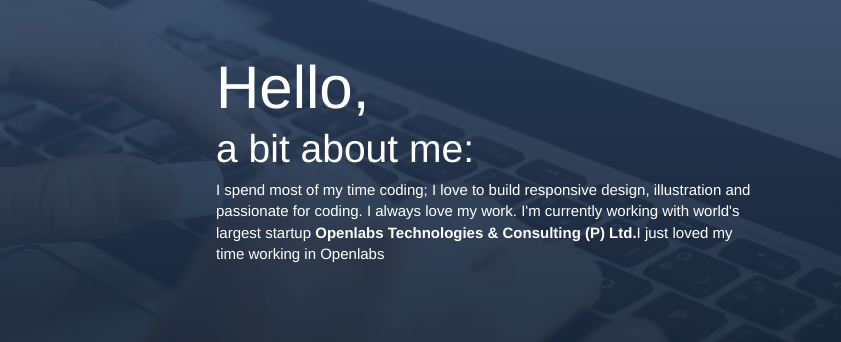
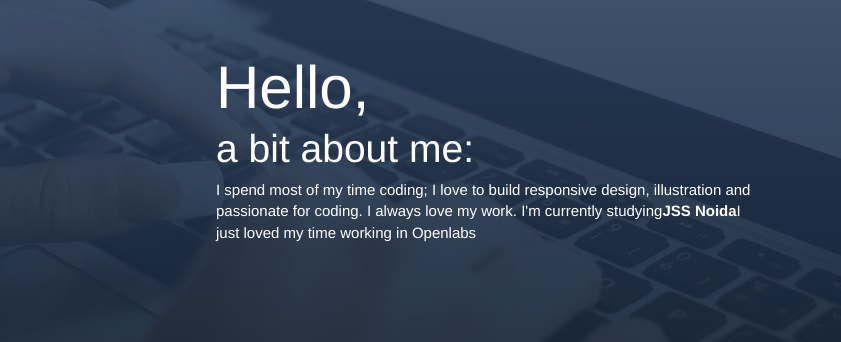
Before and after one commit to davuttam/gautampanday.github.io, a plain HTML site: page uttam.html in a window 1280 px wide. Shown: the part 227-569 px from the top of the page, 439-1280 px from the left. Drawn offline with Linux system fonts and the light colour scheme.

Commit message:
Added uttam page

```diff
--- a/uttam.html
+++ b/uttam.html
@@ -28,7 +28,7 @@ Gautam Pandey | home
     </div>
     <div class="col-sm-6 text-center-xs">
       <h1 class="text-white intro animated hiding" data-animation="fadeInDown" data-delay="500">Hello,<br><small class="text-white">a bit about me:</small></h1>
-      <p class="text-white animated hiding" data-animation="fadeInDown" data-delay="500">I spend most of my time coding; I love to build responsive design, illustration and passionate for coding. I always love my work. I'm currently working with world's largest startup <strong>Openlabs Technologies & Consulting (P) Ltd.</strong>I just loved my time working in Openlabs</p>
+      <p class="text-white animated hiding" data-animation="fadeInDown" data-delay="500">I spend most of my time coding; I love to build responsive design, illustration and passionate for coding. I always love my work. I'm currently studying<strong>JSS Noida</strong>I just loved my time working in Openlabs</p>
     </div>
   </div>
 </section>
```
